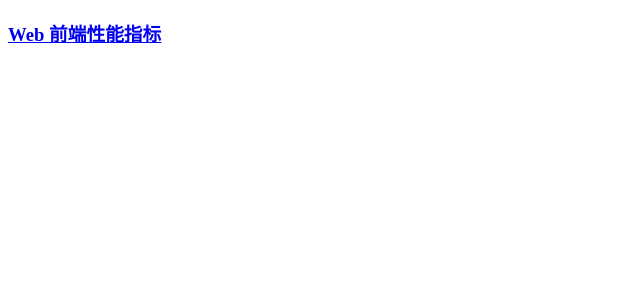
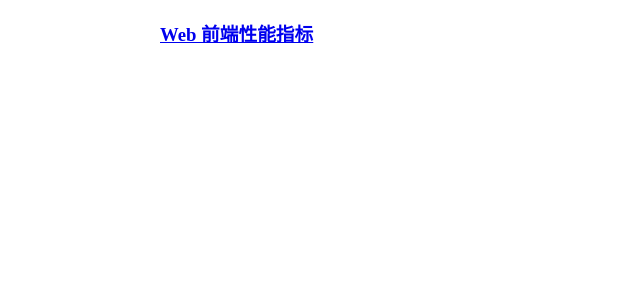
Before and after one commit to synzhang/synzhang.github.io, a Next.js app: page / in a window 1280 px wide. Shown: the top 300 px of the page, without its empty margins (0-640 px from the left). Built offline with nearby package versions, Linux system fonts and the light colour scheme.

Commit message:
update: set max width of container

```diff
--- a/components/container.tsx
+++ /dev/null
@@ -1,5 +0,0 @@
-export default function Container({ children }) {
-  return (
-    <div className="container">{children}</div>
-  )
-}
--- /dev/null
+++ b/components/container/index.module.scss
@@ -0,0 +1,4 @@
+.container {
+  margin: auto;
+  max-width: 960px;
+}
--- /dev/null
+++ b/components/container/index.tsx
@@ -0,0 +1,7 @@
+import styles from './index.module.scss'
+
+export default function Container({ children }) {
+  return (
+    <div className={styles.container}>{children}</div>
+  )
+}
```
